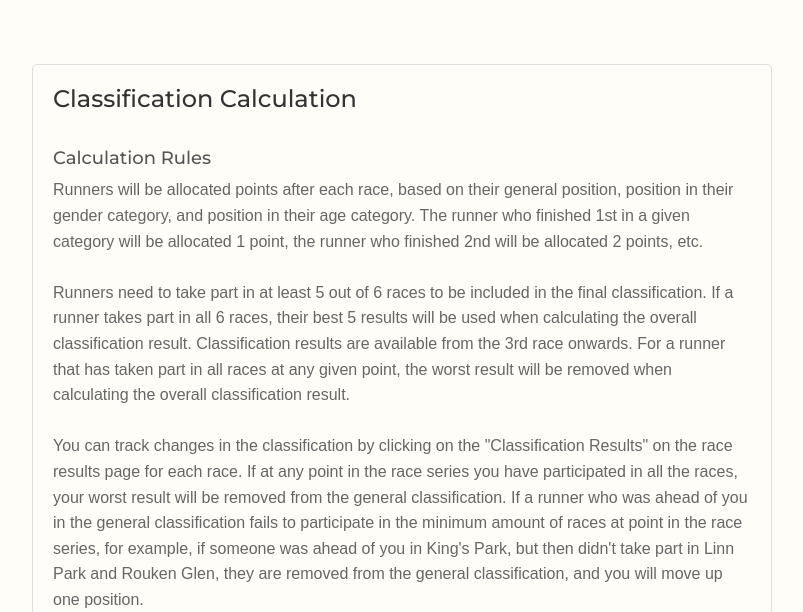
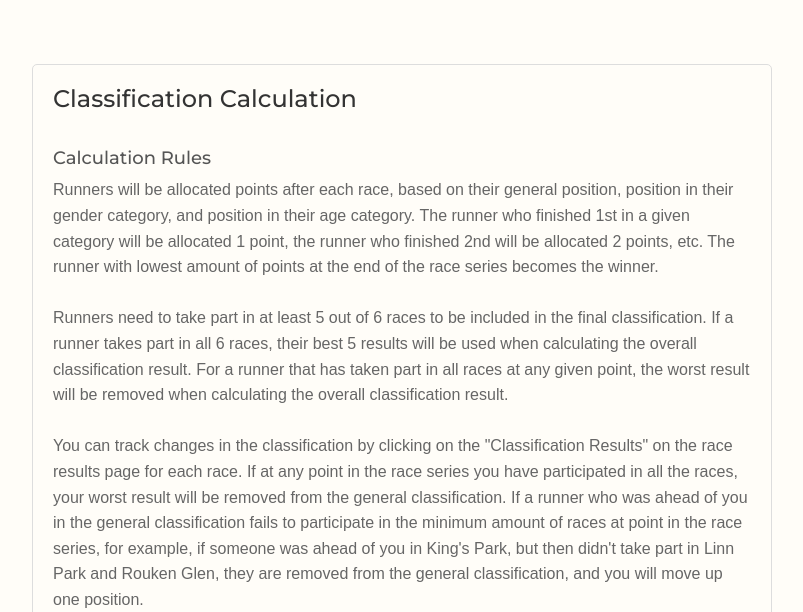
Before and after one commit to lukasz-pudlo/southbyfive, a Django app: page /info/contact/ in a window 1280 px wide. Shown: the part 80-692 px from the top of the page, without its empty margins (238-1041 px from the left). Run offline with Django 4.2, Linux system fonts and the light colour scheme; data that the repository does not hold is empty; some libraries are stand-ins or nearby versions.

Commit message:
Remove line about classification results available from 3rd race

```diff
--- a/sx5_project/templates/info/contact.html
+++ b/sx5_project/templates/info/contact.html
@@ -8,9 +8,9 @@
         <p>
             Runners will be allocated points after each race, based on their general position, position in their gender category,
             and position in their age category. The runner who finished 1st in a given category will be allocated 1 point,
-            the runner who finished 2nd will be allocated 2 points, etc. <br><br> Runners need to take part in at least 5 out of 6 races to be included in
+            the runner who finished 2nd will be allocated 2 points, etc. The runner with lowest amount of points at the end of the race series becomes the winner. <br><br> Runners need to take part in at least 5 out of 6 races to be included in
             the final classification. If a runner takes part in all 6 races, their best 5 results will be used when calculating the overall classification result.
-            Classification results are available from the 3rd race onwards. For a runner that has taken part in all races at any given point, the
+            For a runner that has taken part in all races at any given point, the
             worst result will be removed when calculating the overall classification result. <br><br> You can track changes in the classification by clicking on the
             "Classification Results" on the race results page for each race. If at any point in the race series you have participated in all the races, your worst result
             will be removed from the general classification. If a runner who was ahead of you in the general classification fails to participate in the minimum amount of races at
```
